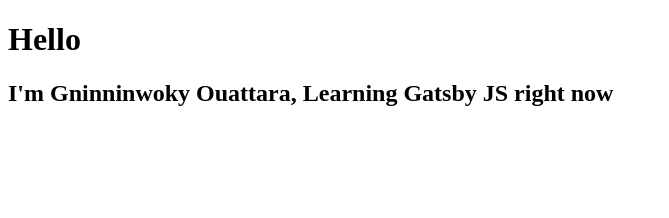
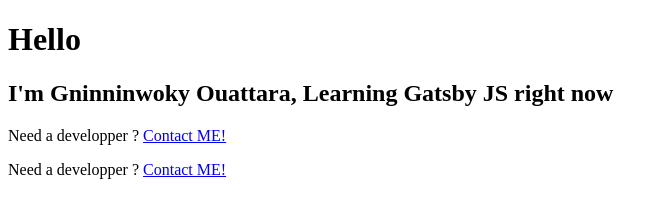
Before and after one commit to GninninwokyOuattara/gatsby-bootcamp, a Gatsby site: page / in a window 1280 px wide. Shown: the whole page, without its empty margins (0-669 px from the left). Built offline with nearby package versions, Linux system fonts and the light colour scheme; Gatsby itself is replaced by a stand-in of ours.

Commit message:
gatsby Link compared to html anchor tag

```diff
--- a/src/pages/index.js
+++ b/src/pages/index.js
@@ -1,14 +1,17 @@
 import React from "react"
-
-// export default function Home() {
-//   return <div>Hello Gninninwoky!</div>
-// }
+import { Link } from "gatsby"
 
 const IndexPage = () => {
   return (
     <div>
       <h1>Hello</h1>
       <h2>I'm Gninninwoky Ouattara, Learning Gatsby JS right now</h2>
+      <p>
+        Need a developper ? <a href="/contact">Contact ME!</a>
+      </p>
+      <p>
+        Need a developper ? <Link to="/contact">Contact ME!</Link>
+      </p>
     </div>
   )
 }
```
